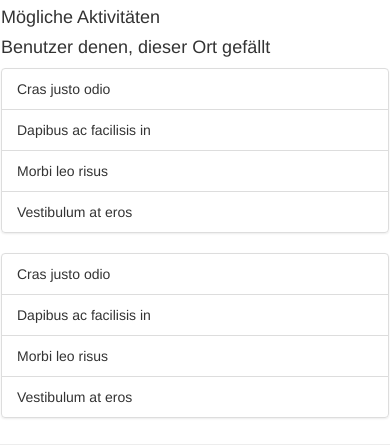
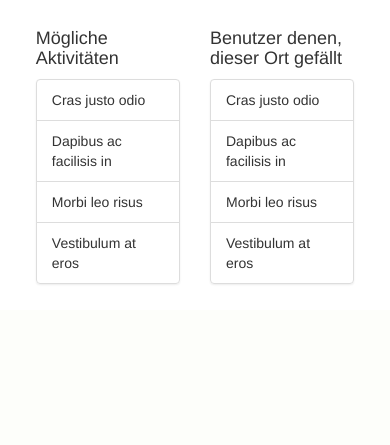
Before and after one commit to ormir/FZB, a PHP site: page /placedescription.php in a window 390 px wide. Shown: the part 1146-1591 px from the top of the page. After the commit the page ends 1431 px from the top, so only its background shows below. Run offline with PHP 8.4, Linux system fonts and the light colour scheme; the visitor is signed in with stand-in values (Sample User, id 1); data that the repository does not hold is empty; some libraries are stand-ins or nearby versions.

Commit message:
Responsive 🏃

```diff
--- a/placedescription.php
+++ b/placedescription.php
@@ -16,22 +16,22 @@
 <div class="row">
 	<div class="col-xs-8 col-sm-2 col-md-2">
 	</div>
-	<div class="col-xs-16 col-sm-8 col-md-8 content">
+	<div class="col-xs-12 col-sm-8 col-md-8 content">
 		<div class="row">
-			<div class="col-md-10 col-md-offset-1">
+			<div class="col-xs-10 col-xs-offset-1 col-sm-10 col-sm-offset-1 col-md-10 col-md-offset-1">
 				<div class="row">
-					<div class="col-md-3">
+					<div class="col-sm-3 col-md-3">
 
 		  					<image class="squareimage" width="160" height="160" src="images/place_b.png"/>
 
 					</div>
-					<div class="col-md-7 col-md-offset-2">
+					<div class="col-sm-7 col-sm-offset-2 col-md-7 col-md-offset-2">
 						<h1>Ort Name</h1>
 						<p>Addresse</p>
 					</div>
 				</div>
 				<div class="row">
-					<div class="col-md-12">
+					<div class="col-sm-12 col-md-12">
 						<h4>Beschreibung</h4>
 						<p>
 							Lorem ipsum dolor sit amet, consectetur adipiscing elit. In ac mi rutrum, fermentum lorem ac, volutpat magna. Sed dignissim quam libero, quis euismod nisi vulputate ac. Donec vel purus lacus. Morbi varius molestie dapibus. Donec vitae vestibulum ipsum, vel ultrices nisl. Maecenas nec scelerisque ligula. Suspendisse elit ipsum, condimentum non feugiat a, dignissim non quam.
@@ -40,38 +40,38 @@
 					</div>
 				</div>
 				<div class="row">
-					<div class="col-md-12 placedescription">
+					<div class="col-sm-12 col-md-12 placedescription">
 						<div id="map">
 							<script src="https://maps.googleapis.com/maps/api/js?key=AIzaSyABs6b120foEjF7yhc3HSOWRFwznMWHdY8&callback=initMap" async defer></script>
 						</div>
 						<!-- Google Maps Script -->
 
         			</div>
-        			<div class="col-md-12">
+        			<div class="col-sm-12 col-md-12">
         				<br>
         			</div>
-					<div class="col-md-6">
+					<div class="col-xs-6 col-sm-6 col-md-6">
 						<h4>Mögliche Aktivitäten</h4>
 					</div>
-					<div class="col-md-6">
+					<div class="col-xs-6 col-sm-6 col-md-6">
 						<h4>Benutzer denen, dieser Ort gefällt</h4>
 					</div>
 				</div>
 				<div class="row">
-					<div class="col-md-6">
+					<div class="col-xs-6 col-sm-6 col-md-6">
 						<ul class="list-group">
-						  <li class="list-group-item">Cras justo odio</li>
-						  <li class="list-group-item">Dapibus ac facilisis in</li>
-						  <li class="list-group-item">Morbi leo risus</li>
-						  <li class="list-group-item">Vestibulum at eros</li>
+						  <li class="list-group-item wordWrap">Cras justo odio</li>
+						  <li class="list-group-item wordWrap">Dapibus ac facilisis in</li>
+						  <li class="list-group-item wordWrap">Morbi leo risus</li>
+						  <li class="list-group-item wordWrap">Vestibulum at eros</li>
 						</ul>
 					</div>
-					<div class="col-md-6">
+					<div class="col-xs-6 col-sm-6 col-md-6">
 						<ul class="list-group">
-						  <li class="list-group-item">Cras justo odio</li>
-						  <li class="list-group-item">Dapibus ac facilisis in</li>
-						  <li class="list-group-item">Morbi leo risus</li>
-						  <li class="list-group-item">Vestibulum at eros</li>
+						  <li class="list-group-item wordWrap">Cras justo odio</li>
+						  <li class="list-group-item wordWrap">Dapibus ac facilisis in</li>
+						  <li class="list-group-item wordWrap">Morbi leo risus</li>
+						  <li class="list-group-item wordWrap">Vestibulum at eros</li>
 						</ul>
 					</div>
 				</div>
```
Also changed, not shown: groupdescription.php (+8 -8 lines).
